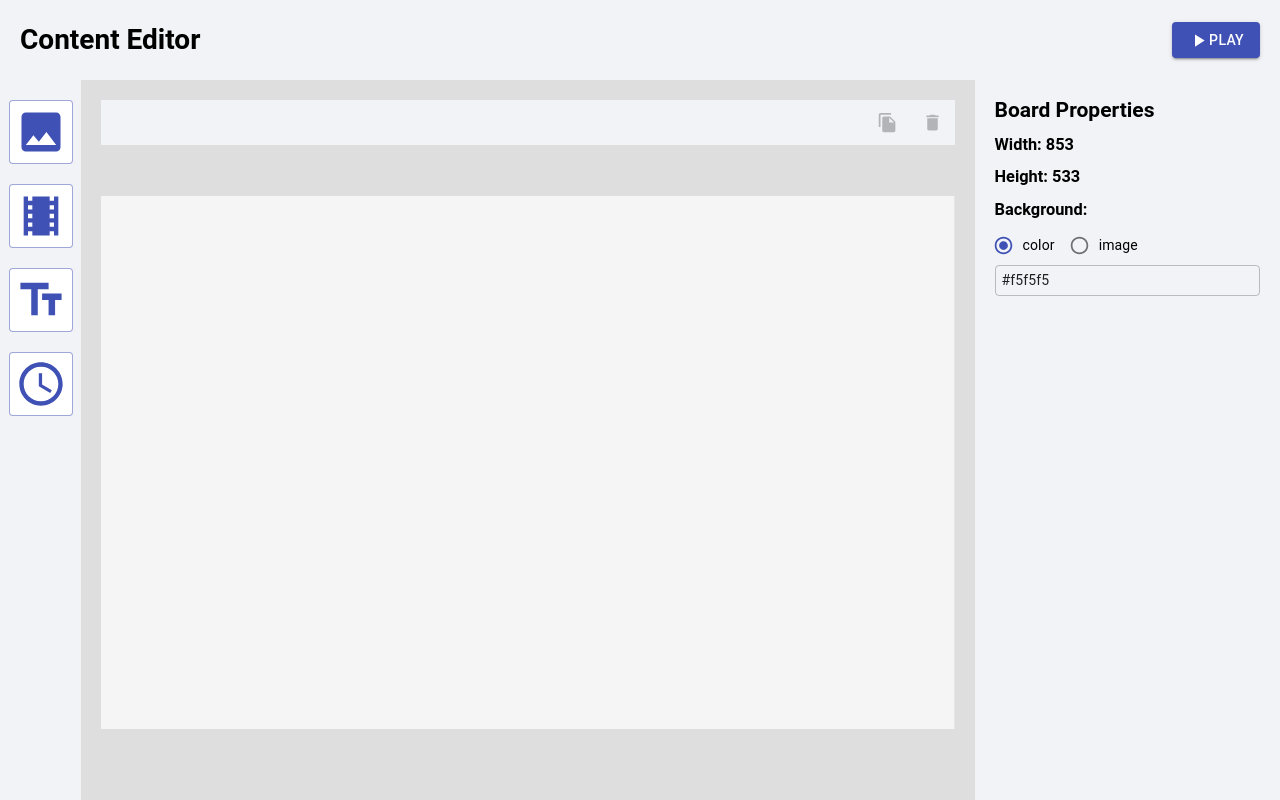
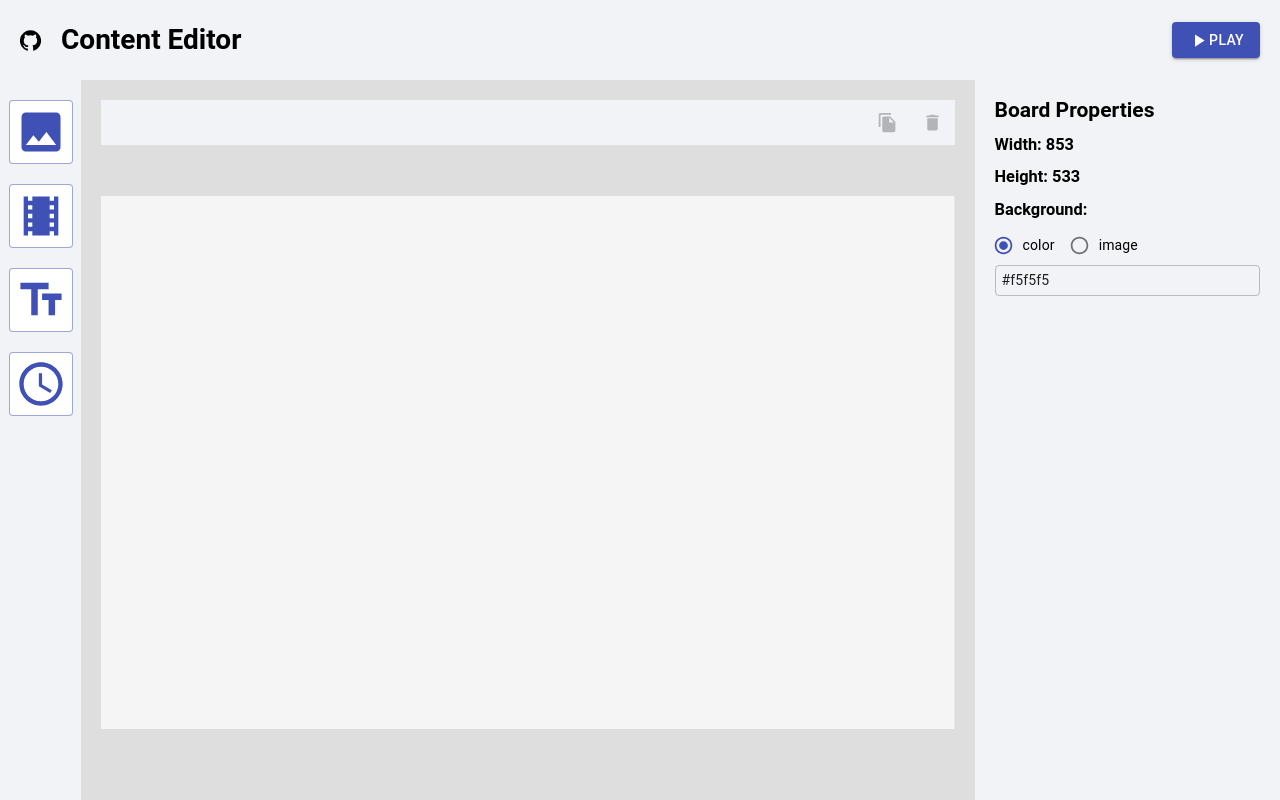
Before and after one commit to MuJungHo/web-signage, a React app: page / in a window 1280 px wide. Built offline with nearby package versions, Linux system fonts and the light colour scheme.

Commit message:
[新增] Header Github Icon

```diff
--- a/src/components/Header.js
+++ b/src/components/Header.js
@@ -4,6 +4,7 @@ import {
 } from '@material-ui/core'
 import Player from './Player'
 import PlayArrowIcon from '@material-ui/icons/PlayArrow';
+import GitHubIcon from '@material-ui/icons/GitHub';
 export default ({ layers, board }) => {
   const [isDialogOpen, setDialogOpen] = React.useState(false)
   return (
@@ -14,10 +15,11 @@ export default ({ layers, board }) => {
       alignItems: 'center',
       padding: '0 20px'
     }}>
+      <GitHubIcon style={{ marginRight: 20 }} />
       <h1>Content Editor</h1>
       <div style={{ flex: 1 }}></div>
-      <Button variant="contained" color="primary" onClick={() => setDialogOpen(true)}><PlayArrowIcon/>Play</Button>
-      <Player isDialogOpen={isDialogOpen} setDialogOpen={setDialogOpen} layers={layers} board={board}/>
+      <Button variant="contained" color="primary" onClick={() => setDialogOpen(true)}><PlayArrowIcon />Play</Button>
+      <Player isDialogOpen={isDialogOpen} setDialogOpen={setDialogOpen} layers={layers} board={board} />
     </div>
   )
 }
```
Also changed, not shown: 1 other file (tests, documents, lock files or other folders).
